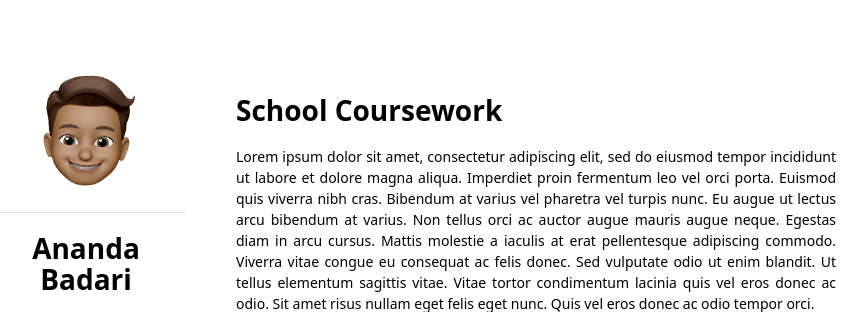
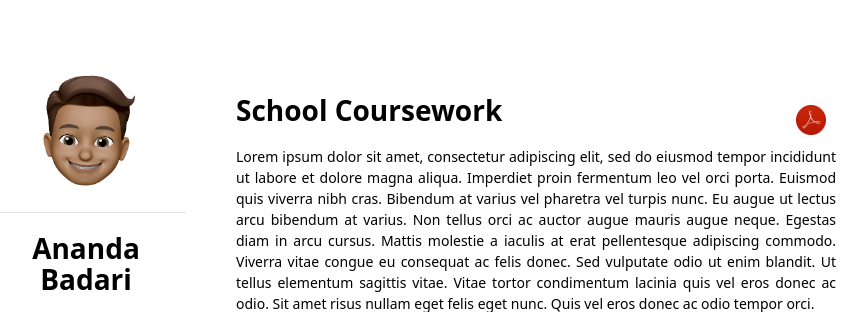
Before and after one commit to abadari3/personalwebsite, a Flask app: page /courses in a window 1280 px wide; the page is wider, and only the part inside the window is pictured. Shown: the top 312 px of that part, without its empty margins (279-1146 px from the left). Run offline with Flask 2, Linux system fonts and the light colour scheme.

Commit message:
transcript

```diff
--- a/templates/courses.html
+++ b/templates/courses.html
@@ -8,7 +8,9 @@
 {% endblock %}
 
 {% block body %}
-<h1>School Coursework</h1>
+<h1>School Coursework
+    <a target="_blank" href="https://raw.githubusercontent.com/abadari3/personalwebsite/master/media/resumepdf.pdf"><img class='social' style="float:right" src="https://raw.githubusercontent.com/abadari3/personalwebsite/master/images/pdf.png"></a>
+</h1>
 <p style="text-align: justify; text-justify: inter-word;">
     Lorem ipsum dolor sit amet, consectetur adipiscing elit, sed do eiusmod tempor incididunt ut labore et dolore magna aliqua. Imperdiet proin fermentum leo vel orci porta. Euismod quis viverra nibh cras. Bibendum at varius vel pharetra vel turpis nunc. Eu augue ut lectus arcu bibendum at varius. Non tellus orci ac auctor augue mauris augue neque. Egestas diam in arcu cursus. Mattis molestie a iaculis at erat pellentesque adipiscing commodo. Viverra vitae congue eu consequat ac felis donec. Sed vulputate odio ut enim blandit. Ut tellus elementum sagittis vitae. Vitae tortor condimentum lacinia quis vel eros donec ac odio. Sit amet risus nullam eget felis eget nunc. Quis vel eros donec ac odio tempor orci.
 
```
Also changed, not shown: 1 other file.
